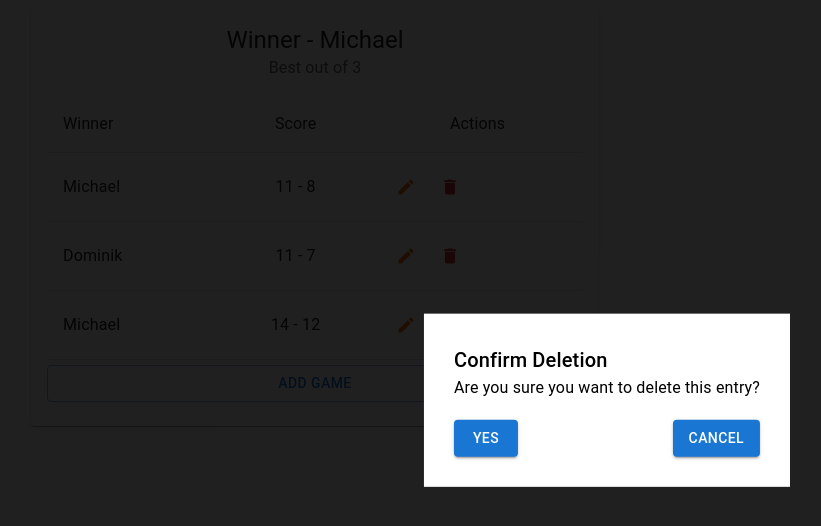
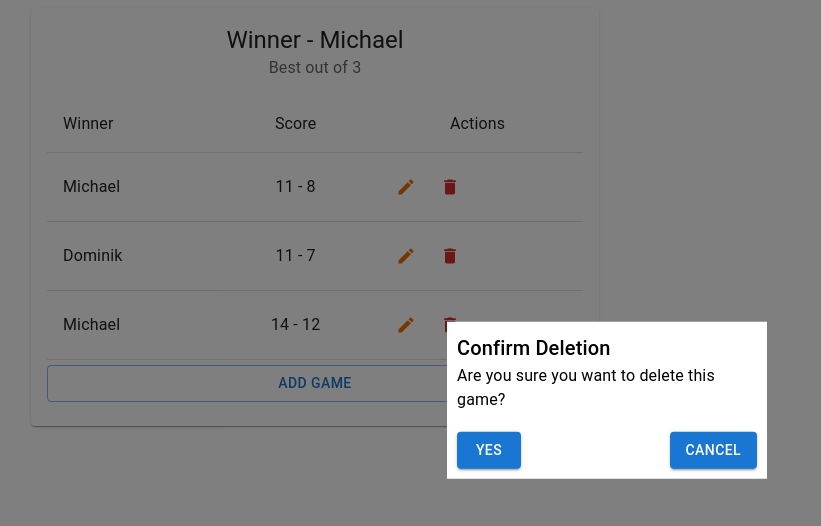
Before and after one commit to DominikDolphin/squash_tracker, a React (Vite) app: page / in a window 1280 px wide. Both pictures are taken after a click on the button 483 px from the left and 187 px from the top of the page. Shown: the top 526 px of the page, without its empty margins (33-854 px from the left). Built offline with nearby package versions, Linux system fonts and the light colour scheme.

Commit message:
Delete modal now properly deletes associated game

```diff
--- a/src/components/DeleteGameModal.jsx
+++ b/src/components/DeleteGameModal.jsx
@@ -19,14 +19,15 @@ export default function DeleteGameModal({
           left: "50%",
           transform: "translate(-50%, -50%)",
           backgroundColor: "white",
-          padding: 30,
+          padding: 10,
+          width: 300
         }}
       >
         <Typography id="delete-modal-title" variant="h6">
           Confirm Deletion
         </Typography>
         <Typography id="delete-modal-description" variant="body1">
-          Are you sure you want to delete this entry?
+          Are you sure you want to delete this game?
         </Typography>
         <div
           style={{
--- a/src/components/MatchTable.jsx
+++ b/src/components/MatchTable.jsx
@@ -16,19 +16,9 @@ export default function MatchTable() {
     { id: 3, winner: "Michael", winnerScore: 14, loserScore: 12 },
   ]);
 
-  const handleDelete = (id) => {
-    setOpenModal(true);
-  };
-  const [openModal, setOpenModal] = useState(false);
-
-  const handleCloseModal = () => {
-    setOpenModal(false);
-  };
-
-  const handleConfirmDelete = (id) => {
+  const updateTableOnDelete = (id) =>{
     setSampleData(sampleData.filter((item) => item.id !== id));
-    setOpenModal(false);
-  };
+  }
 
   return (
     <>
@@ -51,10 +41,7 @@ export default function MatchTable() {
             <MatchTableGameRow
               key={row.id}
               rowData={row}
-              handleDelete={() => handleDelete(row.id)}
-              handleConfirmDelete={() => handleConfirmDelete(row.id)}
-              handleCloseModal={handleCloseModal}
-              openModal={openModal}
+              updateTableOnDelete={()=>updateTableOnDelete(row.id)}
             />
           ))}
         </TableBody>
--- a/src/components/MatchTableGameRow.jsx
+++ b/src/components/MatchTableGameRow.jsx
@@ -2,15 +2,29 @@ import { Typography, TableRow, TableCell } from "@mui/material";
 import IconButton from "@mui/material/IconButton";
 import { Delete, Edit } from "@mui/icons-material";
 import DeleteGameModal from "./DeleteGameModal";
+import { useState } from "react";
 
 export default function MatchTableGameRow({
   rowKey,
   rowData,
-  handleDelete,
-  openModal,
-  handleConfirmDelete,
-  handleCloseModal,
+  updateTableOnDelete
 }) {
+
+  const [openModal, setOpenModal] = useState(false);
+
+  const handleDelete = (id) => {
+    setOpenModal(true);
+  };
+
+  const handleCloseModal = () => {
+    setOpenModal(false);
+  };
+
+  const handleConfirmDelete = () => {
+    setOpenModal(false);
+    updateTableOnDelete(rowKey);
+  };
+
   return (
     <>
       <TableRow key={rowKey}>
```
